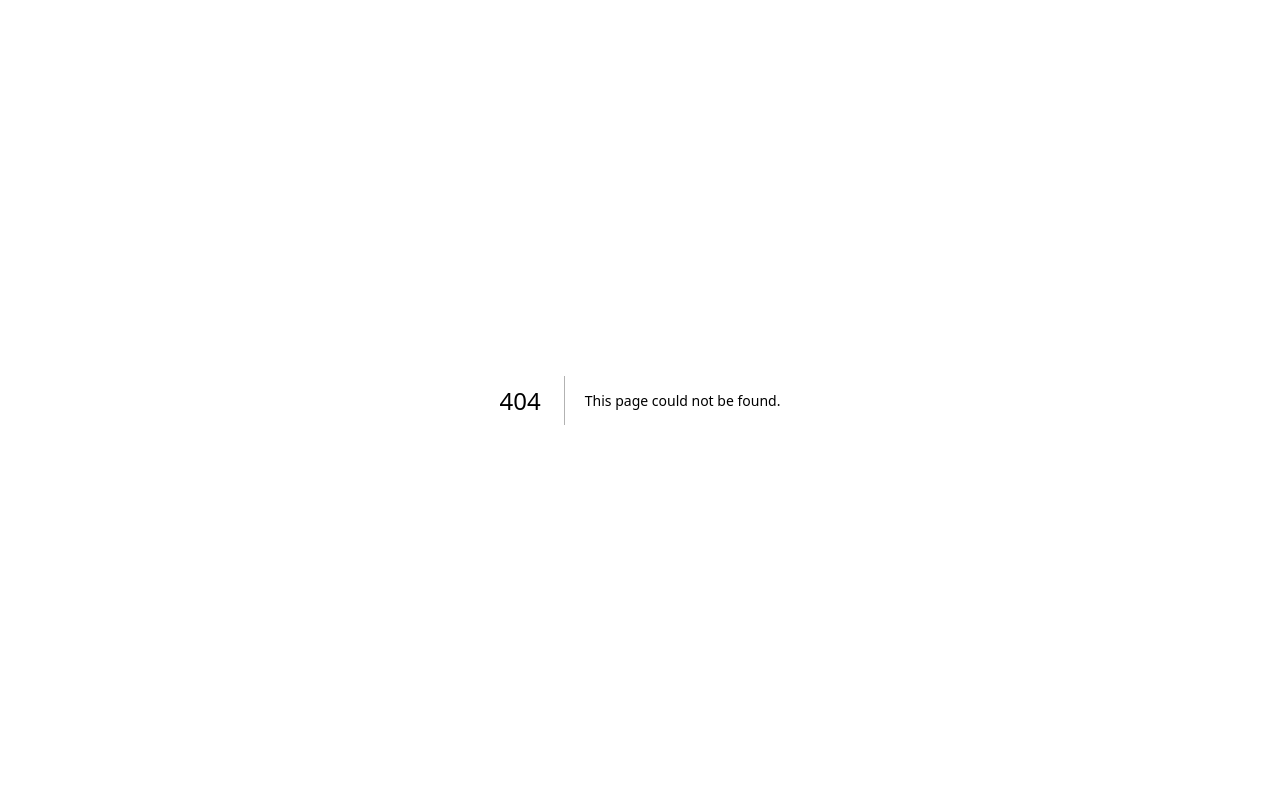
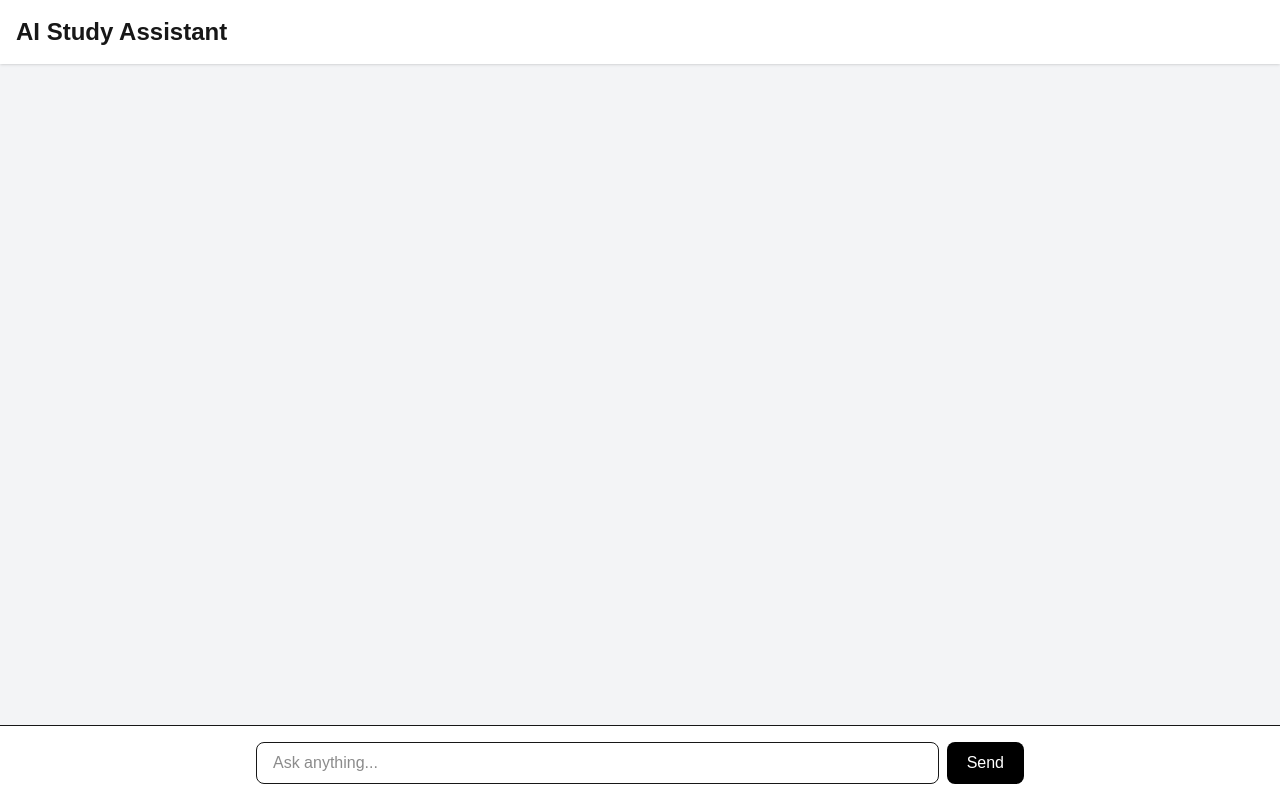
Before and after one commit to Nirbhayjakhar3196/AI-study-Assistance, a Next.js app: page /chat in a window 1280 px wide. Before the commit this address had no page. Built offline with nearby package versions, Linux system fonts and the light colour scheme.

Commit message:
Added chat page

```diff
--- /dev/null
+++ b/app/chat/page.js
@@ -0,0 +1,98 @@
+"use client";
+
+import { useState } from "react"
+
+
+
+export default function ChatPage() {
+
+    const [message, setMessage] = useState("")
+    const [messages, setMessages] = useState([]);
+
+    async function sendMessage(){
+
+        if(!message.trim()) return;
+
+        const userMessage = {
+            role: "user",
+            text: message
+        }
+
+        setMessages((prevMessages) => [...prevMessages,userMessage])
+
+        setMessage("");
+
+        const res = await fetch("/api/chat" , {
+            method: "POST",
+
+            headers: {
+                "Content-Type" : "application/json",
+            },
+
+            body : JSON.stringify({
+                message:userMessage.text
+            })
+        })
+
+        const data = await res.json();
+
+        const aiMessage = {
+            role : "ai",
+            text : data.reply
+        }
+
+        setMessages((prevMessages) => [...prevMessages , aiMessage])
+    }
+
+    return (
+
+        <main className="min-h-screen bg-gray-100 flex flex-col">
+            <header className="bg-white shadow p-4">
+                <h1 className="text-2xl font-bold">
+                    AI Study Assistant
+                </h1>
+            </header>
+
+            <section className="flex-1 p-6">
+                <div className="max-w-3xl mx-auto space-y-4">
+
+                    {messages.map((msg ,index) => (
+                        <div
+                            key={index}
+                            className={
+                                msg.role === "user"
+                                ? "bg-blue-500 text-white p-3 rounded-xl ml-auto w-fit max-w-sm"
+                                : "bg-white p-3 rounded-xl w-fit max-w-sm shadow"
+                            }
+                        >
+                            {msg.text}
+
+                        </div>
+                    ))}
+
+                </div>
+            </section>
+
+            <footer className="bg-white border-t p-4">
+                <div className="max-w-3xl mx-auto flex gap-2">
+                <input
+                    type="text"
+                    value = {message}
+                    onChange={(e) => setMessage(e.target.value)}
+                    placeholder="Ask anything..."
+                    className="flex-1 border rounded-lg px-4 py-2"
+                />
+
+                <button
+                    onClick={sendMessage}
+                    className="bg-black text-white px-5 rounded-lg">
+                    Send
+                </button>
+                </div>
+            </footer>
+
+        </main>
+
+    )
+
+}
```
